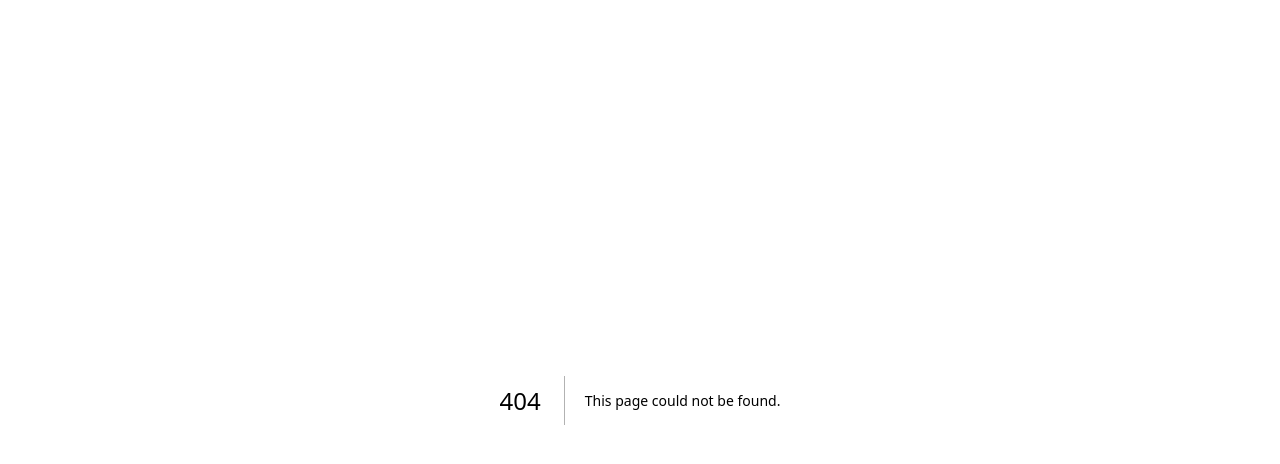
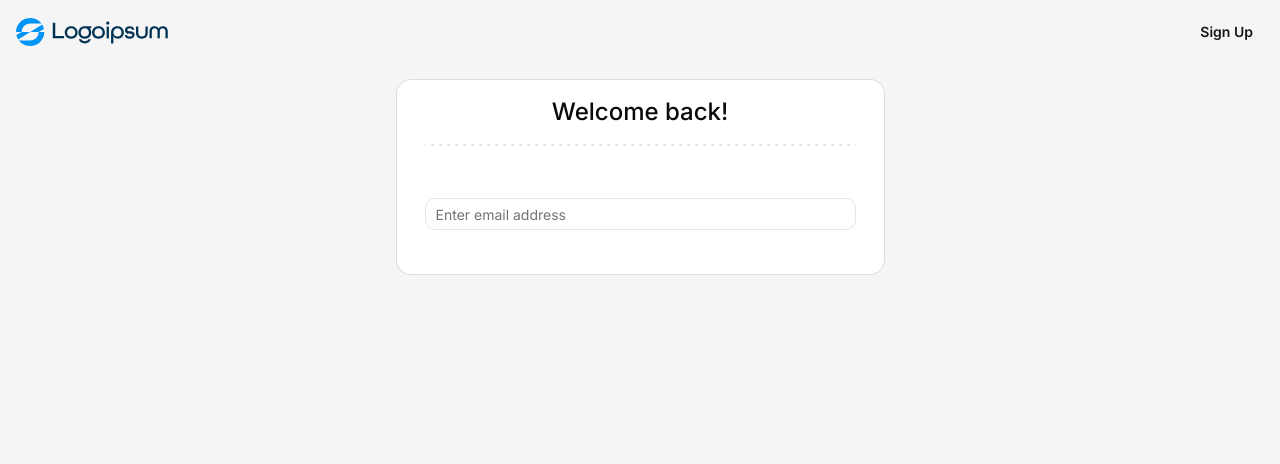
Before and after one commit to erpuzan21/jira-clone, a Next.js app: page /sign-in in a window 1280 px wide. Before the commit this address had no page. Shown: the top 464 px of the page. Built offline with nearby package versions, Linux system fonts and the light colour scheme.

Commit message:
created emain input

```diff
--- /dev/null
+++ b/src/app/(auth)/layout.tsx
@@ -0,0 +1,28 @@
+import Image from "next/image";
+import { Button } from "@/components/ui/button";
+
+interface AuthLayoutProps {
+  children: React.ReactNode;
+}
+
+const AuthLayout = ({ children }: AuthLayoutProps) => {
+  return (
+    <main className="bg-neutral-100 min-h-screen">
+      <div className="mx-auto max-w-screen-2xl p-4">
+
+        <nav className="flex justify-between items-center">
+          <Image src="/logo.svg" alt="logo" width={152} height={56} />
+
+          <Button variant="secondary">
+            Sign Up
+          </Button>
+        </nav>
+            <div className="flex flex-col items-center justify-center pt-4 md:pt-8">
+                {children}
+            </div>
+      </div>
+    </main>
+  );
+};
+
+export default AuthLayout;
--- /dev/null
+++ b/src/app/(auth)/sign-in/page.tsx
@@ -0,0 +1,8 @@
+
+import SignInCard from "@/features/auth/components/sign-in-card";
+
+const SignInPage = () => {
+  return <SignInCard />;
+};
+
+export default SignInPage;
--- /dev/null
+++ b/src/app/(auth)/sign-up/page.tsx
@@ -0,0 +1,9 @@
+const SignUpPage = () => {
+  return (
+    <div>
+        Sign up
+    </div>
+  )
+};
+
+export default SignUpPage;
--- a/src/app/layout.tsx
+++ b/src/app/layout.tsx
@@ -1,16 +1,10 @@
 import type { Metadata } from "next";
-import { Geist, Geist_Mono } from "next/font/google";
+import { Inter } from "next/font/google";
 import "./globals.css";
 
-const geistSans = Geist({
-  variable: "--font-geist-sans",
-  subsets: ["latin"],
-});
+import { cn } from "@/lib/utils";
 
-const geistMono = Geist_Mono({
-  variable: "--font-geist-mono",
-  subsets: ["latin"],
-});
+const inter = Inter({ subsets: ["latin"] });
 
 export const metadata: Metadata = {
   title: "Create Next App",
@@ -19,15 +13,14 @@ export const metadata: Metadata = {
 
 export default function RootLayout({
   children,
-}: Readonly<{
+}: {
   children: React.ReactNode;
-}>) {
+}) {
   return (
-    <html
-      lang="en"
-      className={`${geistSans.variable} ${geistMono.variable} h-full antialiased`}
-    >
-      <body className="min-h-full flex flex-col">{children}</body>
+    <html lang="en">
+      <body className={cn(inter.className, "antialiased min-h-screen")}>
+        {children}
+      </body>
     </html>
   );
 }
--- a/src/app/page.tsx
+++ b/src/app/page.tsx
@@ -3,9 +3,10 @@ import { Button } from "@/components/ui/button";
 export default function Home() {
   return (
     <div className="flex gap-4 p-4">
+      <input />
       <Button>Primary</Button>
 
-      <Button variant="destructive">
+      <Button variant="default">
         Delete
       </Button>
 
@@ -16,6 +17,9 @@ export default function Home() {
       <Button size="lg">
         Large Button
       </Button>
+
     </div>
+
+
   );
 }
--- /dev/null
+++ b/src/components/dotted-separator.tsx
@@ -0,0 +1,47 @@
+import { cn } from "@/lib/utils";
+
+interface DottedSeparatorProps {
+  className?: string;
+  color?: string;
+  height?: string;
+  dotSize?: string;
+  gapSize?: string;
+  isHorizontal?: boolean;
+}
+
+export const DottedSeparator = ({
+  className,
+  color = "#d1d5db",
+  height = "2px",
+  dotSize = "2px",
+  gapSize = "6px",
+  isHorizontal = true,
+}: DottedSeparatorProps) => {
+  return (
+    <div
+      className={cn(
+        isHorizontal
+          ? "w-full flex items-center"
+          : "h-full flex flex-col items-center",
+        className
+      )}
+    >
+      <div
+        className={isHorizontal ? "flex-grow" : "flex-grow-0"}
+        style={{
+          width: isHorizontal ? "100%" : height,
+          height: isHorizontal ? height : "100%",
+
+          backgroundImage: `radial-gradient(circle, ${color} 1px, transparent 1px)`,
+
+          backgroundSize: isHorizontal
+            ? `${parseInt(dotSize) + parseInt(gapSize)}px ${height}`
+            : `${height} ${parseInt(dotSize) + parseInt(gapSize)}px`,
+
+          backgroundRepeat: isHorizontal ? "repeat-x" : "repeat-y",
+          backgroundPosition: "center",
+        }}
+      />
+    </div>
+  );
+};
--- a/src/components/ui/button.tsx
+++ b/src/components/ui/button.tsx
@@ -5,11 +5,11 @@ import { Slot } from "radix-ui"
 import { cn } from "@/lib/utils"
 
 const buttonVariants = cva(
-  "group/button inline-flex shrink-0 items-center justify-center rounded-lg border border-transparent bg-clip-padding text-sm font-medium whitespace-nowrap transition-all outline-none select-none focus-visible:border-ring focus-visible:ring-3 focus-visible:ring-ring/50 active:not-aria-[haspopup]:translate-y-px disabled:pointer-events-none disabled:opacity-50 aria-invalid:border-destructive aria-invalid:ring-3 aria-invalid:ring-destructive/20 dark:aria-invalid:border-destructive/50 dark:aria-invalid:ring-destructive/40 [&_svg]:pointer-events-none [&_svg]:shrink-0 [&_svg:not([class*='size-'])]:size-4",
+  "group/button inline-flex shrink-0 items-center justify-center rounded-lg border border-transparent bg-clip-padding text-sm font-semibold whitespace-nowrap transition-all outline-none select-none focus-visible:border-ring focus-visible:ring-3 focus-visible:ring-ring/50 active:not-aria-[haspopup]:translate-y-px disabled:pointer-events-none disabled:opacity-50 aria-invalid:border-destructive aria-invalid:ring-3 aria-invalid:ring-destructive/20 dark:aria-invalid:border-destructive/50 dark:aria-invalid:ring-destructive/40 [&_svg]:pointer-events-none [&_svg]:shrink-0 [&_svg:not([class*='size-'])]:size-4",
   {
     variants: {
       variant: {
-        default: "bg-primary text-primary-foreground hover:bg-primary/80",
+        default: "bg-gradient-to-b from-blue-700 to-blue-700  text-primary-foreground hover:from-blue-700 to-blue-700",
         outline:
           "border-border bg-background hover:bg-muted hover:text-foreground aria-expanded:bg-muted aria-expanded:text-foreground dark:border-input dark:bg-input/30 dark:hover:bg-input/50",
         secondary:
--- a/src/components/ui/select.tsx
+++ b/src/components/ui/select.tsx
@@ -44,7 +44,7 @@ function SelectTrigger({
       data-slot="select-trigger"
       data-size={size}
       className={cn(
-        "flex w-fit items-center justify-between gap-1.5 rounded-lg border border-input bg-transparent py-2 pr-2 pl-2.5 text-sm whitespace-nowrap transition-colors outline-none select-none focus-visible:border-ring focus-visible:ring-3 focus-visible:ring-ring/50 disabled:cursor-not-allowed disabled:opacity-50 aria-invalid:border-destructive aria-invalid:ring-3 aria-invalid:ring-destructive/20 data-placeholder:text-muted-foreground data-[size=default]:h-8 data-[size=sm]:h-7 data-[size=sm]:rounded-[min(var(--radius-md),10px)] *:data-[slot=select-value]:line-clamp-1 *:data-[slot=select-value]:flex *:data-[slot=select-value]:items-center *:data-[slot=select-value]:gap-1.5 dark:bg-input/30 dark:hover:bg-input/50 dark:aria-invalid:border-destructive/50 dark:aria-invalid:ring-destructive/40 [&_svg]:pointer-events-none [&_svg]:shrink-0 [&_svg:not([class*='size-'])]:size-4",
+        "flex h-12 w-full items-center justify-between gap-1.5 rounded-lg border border-input bg-transparent py-2 pr-2 pl-2.5 text-sm whitespace-nowrap transition-colors outline-none select-none focus-visible:border-ring focus-visible:ring-3 focus-visible:ring-ring/50 disabled:cursor-not-allowed disabled:opacity-50 aria-invalid:border-destructive aria-invalid:ring-3 aria-invalid:ring-destructive/20 data-placeholder:text-muted-foreground data-[size=default]:h-8 data-[size=sm]:h-7 data-[size=sm]:rounded-[min(var(--radius-md),10px)] *:data-[slot=select-value]:line-clamp-1 *:data-[slot=select-value]:flex *:data-[slot=select-value]:items-center *:data-[slot=select-value]:gap-1.5 dark:bg-input/30 dark:hover:bg-input/50 dark:aria-invalid:border-destructive/50 dark:aria-invalid:ring-destructive/40 [&_svg]:pointer-events-none [&_svg]:shrink-0 [&_svg:not([class*='size-'])]:size-4",
         className
       )}
       {...props}
--- /dev/null
+++ b/src/features/auth/components/sign-in-card.tsx
@@ -0,0 +1,45 @@
+"use client"
+import {
+  Card,
+  CardContent,
+  CardHeader,
+  CardTitle
+} from "@/components/ui/card";
+
+import { DottedSeparator } from "@/components/dotted-separator";
+import { Input } from "@/components/ui/input";
+
+export const SignInCard = () => {
+  return (
+    <Card className="w-full h-full md:w-[487px] border-none shadow-none">
+
+      <CardHeader className="flex items-center justify-center text-center">
+        <CardTitle className="text-2xl">
+          Welcome back!
+        </CardTitle>
+      </CardHeader>
+
+      <div className="px-7 mb-2">
+        <DottedSeparator />
+      </div>
+
+      <CardContent className="p-7">
+        <form className="space-y-4">
+
+          <Input
+            required
+            type="email"
+            value=""
+            onChange={() => {}}
+            placeholder="Enter email address"
+            disabled={false}
+          />
+
+        </form>
+      </CardContent>
+
+    </Card>
+  );
+};
+
+export default SignInCard;
--- a/src/features/component.tsx
+++ /dev/null
@@ -1,5 +0,0 @@
-export const TestComponent = () => {
-    return (
-
-    )
-}
```
Also changed, not shown: public/logo.svg (added).
